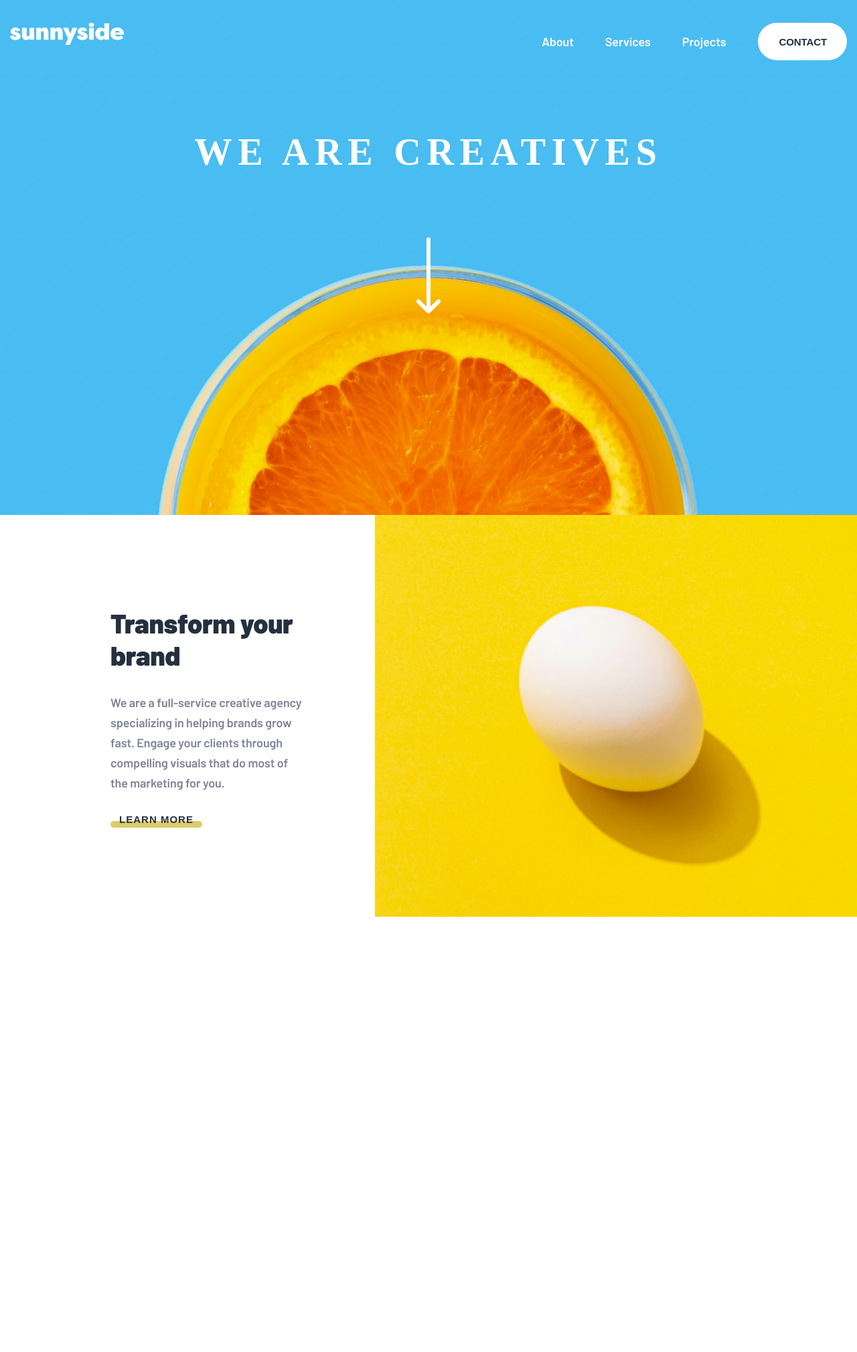
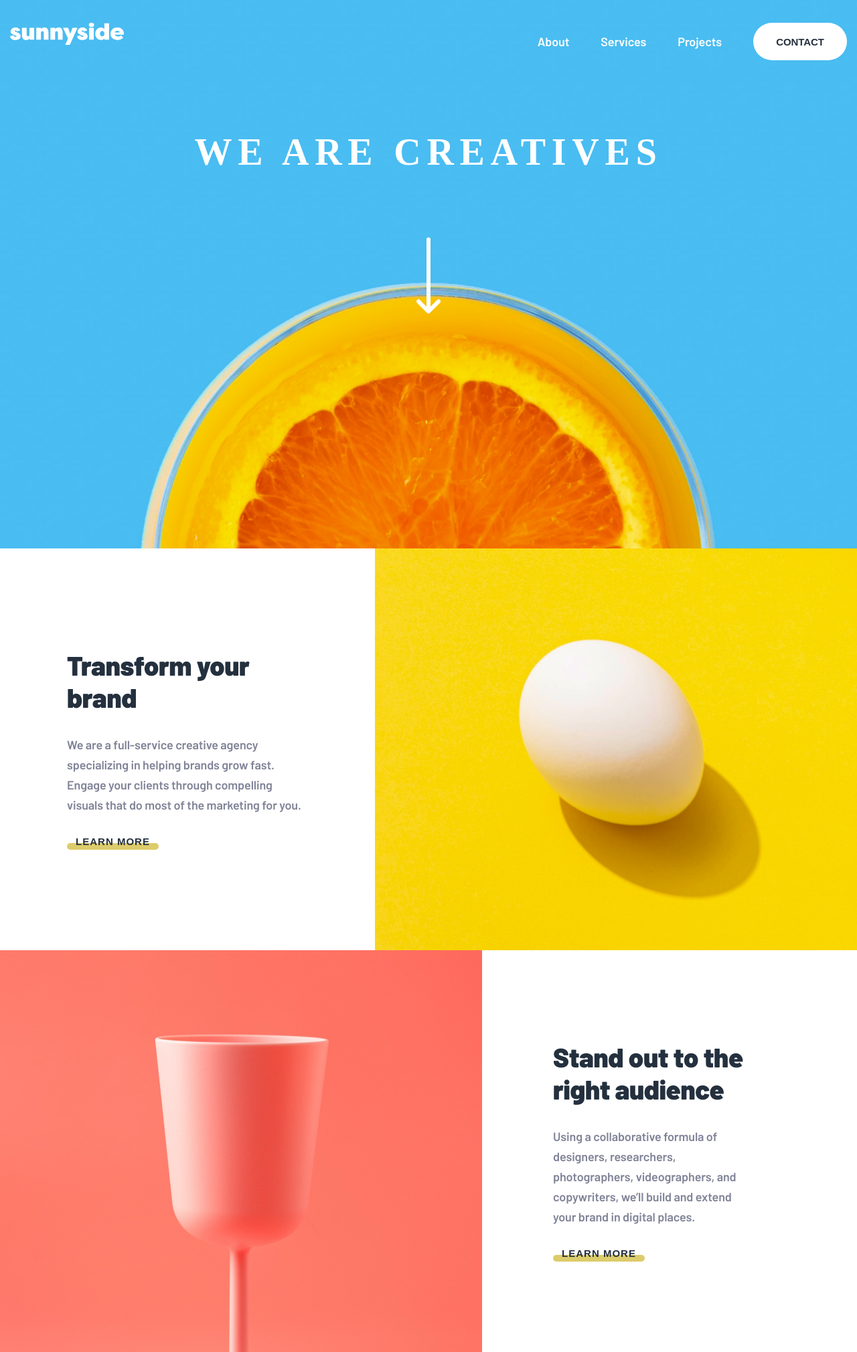
Before and after one commit to asadbekcoding/hello-git, a plain HTML site: page index.html in a window 1280 px wide. Shown: the whole page at 67% size. Before the commit the page ends 1372 px from the top, so only its background shows below. Drawn offline with Linux system fonts and the light colour scheme.

Commit message:
feat: add main-element class

```diff
--- a/index.html
+++ b/index.html
@@ -44,6 +44,22 @@
                 <img src="img/main-img-1.png" alt="">
             </div>
         </div>
+        <div class="main-element">
+            <div class="main-element-child-1">
+                <h2>Stand out to the right audience</h2>
+                <p>Using a collaborative formula of designers, researchers,
+                 photographers, videographers, and copywriters, we’ll build
+                  and extend your brand in digital places. </p>
+                 <div class="btn-primary">
+                    <div class="btn">
+                        <a href="#"><button>Learn more</button></a>
+                    </div>
+                 </div>
+            </div>
+            <div class="main-element-child-2">
+                <img src="img/main-img-2.png" alt="">
+            </div>
+        </div>
     </main>
 </body>
 </html>
--- a/scss/style.scss
+++ b/scss/style.scss
@@ -21,7 +21,7 @@ header{
     .header{
         max-width: 1352px;
         margin: 0 auto;
-        padding-bottom: 300px;
+        padding-bottom: 350px;
         .nav{
             max-width: 1352px;
             padding: 34px 15px 0px 15px;
@@ -48,6 +48,18 @@ header{
                    }
                }
                .btn{
+                width: 140px;
+                height: 56px;
+                flex-shrink: 0;
+                border-radius: 28px;
+                background: #FFF;
+                display: flex;
+                align-items: center;
+                justify-content: center;
+                cursor: pointer;
+                &:hover{
+                    opacity: 0.3;
+                }
                    a{
                        button{
                            color: #24303E;
@@ -56,11 +68,12 @@ header{
                            line-height: 25px;
                            letter-spacing: -0.107px;
                            text-transform: uppercase;
-                           padding: 16px 30px 15px 32px;
-                           border-radius: 28px;
-                           background: #FFF;
                            border: none;
                            cursor: pointer;
+                           background-color: transparent;
+                           &:hover{
+                            color: #FFF;
+                           }
                        }
                    }
                }
@@ -86,16 +99,22 @@ header{
 }
 main{
     .main-element{
-        max-width: 1588px;
-        padding-left: 165px;
+        max-width: 1440px;
+        padding-left: 100px;
         margin: 0 auto;
         display: flex;
         justify-content: space-between;
         align-items: center;
         column-gap: 106px;
+        &:nth-child(2){
+            flex-direction: row-reverse;
+            padding-left: 0;
+            padding-right: 165px;
+        }
         .main-element-child-1{
             max-width: 445px;
             h2{
+                max-width: 380px;
                 color: #24303E;
                 font-size: 40px;
                 font-weight: 900;
@@ -139,5 +158,11 @@ main{
                 }
             }
         }
+        .main-element-child-2{
+            img{
+                display: block;
+            }
+        }
+
     }
 }
```
Also changed, not shown: css/style.css, 1 other file.
